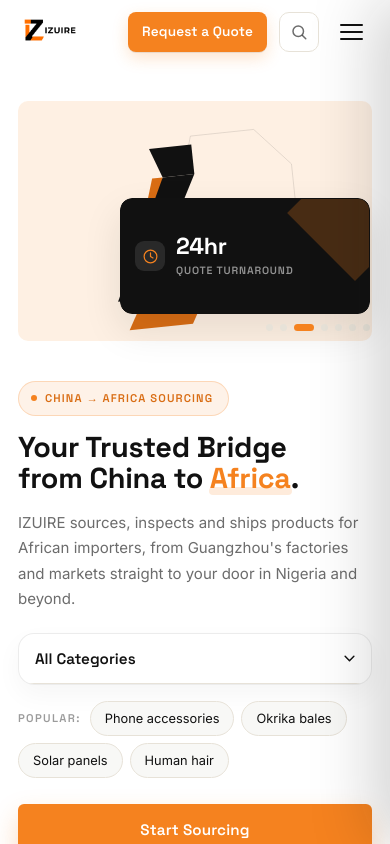
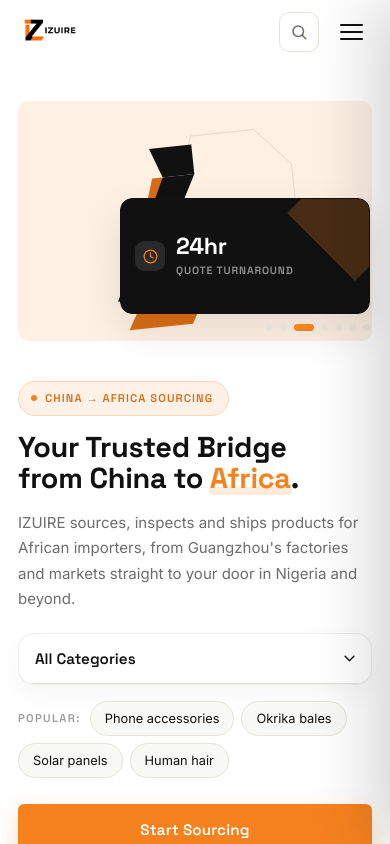
Before and after one commit to enoch-systems/izuire_project, an Angular app: page / in a window 390 px wide. Shown: the top 844 px of the page. Built offline with nearby package versions, Linux system fonts and the light colour scheme.

Commit message:
Take the quote CTA out of the nav and clear what it left behind

```diff
--- a/src/app/components/site-header/site-header.html
+++ b/src/app/components/site-header/site-header.html
@@ -38,7 +38,6 @@
         <span class="search-label">Search</span>
         <kbd>/</kbd>
       </button>
-      <a routerLink="/quote" class="btn btn-primary header-cta" routerLinkActive="cta-active">Request a Quote</a>
     </div>
     <button class="header-icon-btn" id="searchOpenBtnMobile" type="button" aria-label="Search" (click)="openSearch()">
       <svg viewBox="0 0 24 24" fill="none" stroke="currentColor" stroke-width="2" stroke-linecap="round"><circle cx="11" cy="11" r="7"/><line x1="21" y1="21" x2="16.65" y2="16.65"/></svg>
@@ -75,8 +74,4 @@
 <a (click)="closeMenu()" routerLink="/insights" routerLinkActive="active"><span>Insights</span><svg viewBox="0 0 24 24" fill="none" stroke="currentColor" stroke-width="2" stroke-linecap="round" stroke-linejoin="round"><path d="M9 18l6-6-6-6"/></svg></a>
 <a (click)="closeMenu()" routerLink="/legal" routerLinkActive="active"><span>Legal</span><svg viewBox="0 0 24 24" fill="none" stroke="currentColor" stroke-width="2" stroke-linecap="round" stroke-linejoin="round"><path d="M9 18l6-6-6-6"/></svg></a>
 <a (click)="closeMenu()" routerLink="/contact" routerLinkActive="active"><span>Contact</span><svg viewBox="0 0 24 24" fill="none" stroke="currentColor" stroke-width="2" stroke-linecap="round" stroke-linejoin="round"><path d="M9 18l6-6-6-6"/></svg></a>  </nav>
-
-  <div class="mobile-nav-foot">
-    <a (click)="closeMenu()" routerLink="/quote" routerLinkActive="active" class="btn btn-primary mobile-nav-cta">Request a Quote</a>
-  </div>
 </div>
--- a/src/styles.css
+++ b/src/styles.css
@@ -188,7 +188,7 @@
   .nav-dropdown-panel a:hover{ background:var(--paper); color:var(--ink); transform:translateX(3px); }
   .nav-dropdown-panel a.active{ background:rgba(245,130,31,.09); color:var(--orange-deep); }
 
-  /* Header actions cluster (search trigger + CTA) */
+  /* Header actions cluster (the search trigger) */
   .header-actions{
     display:flex; align-items:center; gap:12px; flex-shrink:0;
   }
@@ -220,17 +220,6 @@
   }
   .header-search-btn:hover kbd{ border-color:rgba(17,17,17,.22); color:var(--ink-60); background:#fff; }
 
-  /* Header CTA */
-  .header-cta{
-    flex-shrink:0; height:40px; padding:0 20px; border-radius:8px;
-    box-shadow:0 1px 0 rgba(0,0,0,.08), 0 6px 16px rgba(245,130,31,.22);
-    transition:transform .22s var(--ease), box-shadow .22s var(--ease);
-  }
-  .header-cta:hover{
-    transform:translateY(-1px);
-    box-shadow:0 8px 24px rgba(245,130,31,.3);
-  }
-
   /* Hamburger */
   .menu-toggle{
     display:none; flex-direction:column; gap:5px;
@@ -295,14 +284,9 @@
   .mobile-nav-links a:hover svg{ transform:translateX(3px); stroke:var(--orange-deep); }
   .mobile-nav-links a.active{ color:var(--orange-deep); }
   .mobile-nav-links a.active svg{ stroke:var(--orange-deep); }
-  .mobile-nav-foot{
-    margin-top:auto; padding:16px 0 4px; border-top:1px solid var(--line);
-  }
-  .mobile-nav-cta{
-    display:inline-flex; width:100%; min-height:48px; padding:0 22px;
-    justify-content:center; border-radius:10px;
-  }
-  .mobile-nav a.btn, .mobile-nav-cta{ border-bottom:none; }
+  /* Nothing sits below the list now that the drawer carries no end-of-menu CTA,
+     so the last link does not trail a rule out into empty space. */
+  .mobile-nav-links a:last-child{ border-bottom:none; }
 
   /* ============ HERO ============ */
   .hero{
@@ -1817,19 +1801,19 @@
   @media (min-width: 981px) and (max-width: 1240px){
     nav.main-nav{ gap:16px; }
     nav.main-nav a, .nav-dropdown-trigger{ font-size:.86rem; }
-    .header-cta{ padding:0 15px; font-size:.85rem; }
   }
   @media (max-width: 980px){
     nav.main-nav{ display:none; }
-    .header-search-btn{ display:none; }
+    /* The icon-only search trigger takes over below this width, so the desktop
+       cluster is hidden whole rather than left as an empty box between the logo
+       and that trigger, which the header's own gap would otherwise widen. */
+    .header-actions{ display:none; }
     .menu-toggle{ display:flex; }
     .header-inner{ gap:12px; }
-    .header-cta{ margin-left:auto; }
   }
   @media (max-width: 620px){
     .header-inner{ min-height:64px; padding:0 18px; }
     .logo-link img{ height:26px; }
-    .header-cta{ padding:0 14px; font-size:.85rem; }
   }
 /* =====================================================
      EXTRA MOBILE FIT — appended responsive refinements
@@ -2014,7 +1998,6 @@
     .container{ padding:0 14px; }
     .header-inner{ padding:0 14px; gap:10px; }
     .logo-link img{ height:24px; }
-    .header-cta{ padding:0 12px; font-size:.76rem; }
     .menu-toggle{ padding:7px; }
     .hero-tags span, .hero-tags a{ font-size:.76rem; }
     .filter-chip{ padding:8px 12px; font-size:.74rem; }
```
